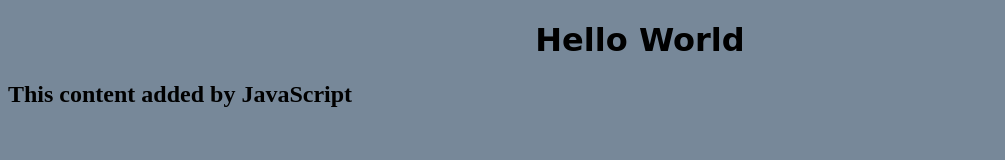
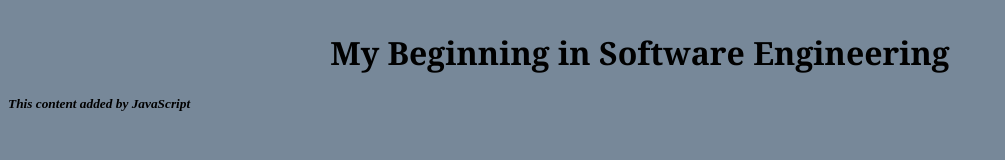
Before and after one commit to nighthawk00/My-Website, a plain HTML site: page index.html in a window 1280 px wide. Shown: the whole page, without its empty margins (0-1005 px from the left). Drawn offline with Linux system fonts and the light colour scheme.

Commit message:
commit tree fbee8489380b08d82431399d9405d6ec0a30bfff

```diff
--- a/index.html
+++ b/index.html
@@ -5,7 +5,7 @@
         <title>My Website</title>
     </head>
     <body>
-        <h1>Hello World</h1>
+        <h1>My Beginning in Software Engineering</h1>
         <script src="script.js"></script>
     </body>
 </html>
--- a/style.css
+++ b/style.css
@@ -1,8 +1,3 @@
-title {
-    text-align: center;
-    font-family: fantasy;
-    font-size: larger;
-}
 
 body {
     background: lightslategray;
@@ -10,5 +5,13 @@ body {
 
 h1 {
     text-align: center;
-    font-family: cursive;
+    font-family: Georgia, 'Times New Roman', Times, serif;
+    font-size: xx-large;
+    padding-top: 10px;
 }
+
+h2 {
+    font-family: 'Times New Roman', Times, serif;
+    font-size: smaller;
+    font-style: italic;
+}
```
